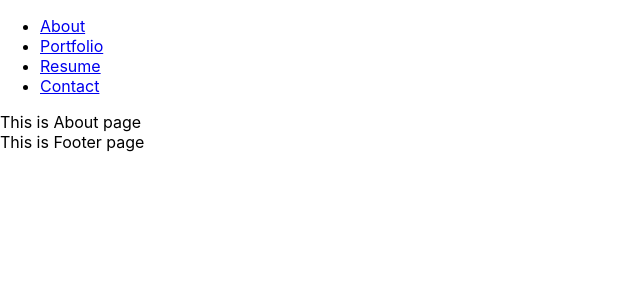
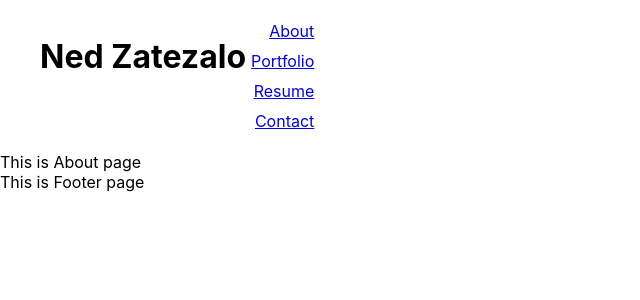
Before and after one commit to NebsterOne/Challenge20, a React (Create React App) app: page / in a window 1280 px wide. Shown: the top 300 px of the page, without its empty margins (0-640 px from the left). Built offline with nearby package versions, Linux system fonts and the light colour scheme.

Commit message:
some css added

```diff
--- a/src/components/Navigation.js
+++ b/src/components/Navigation.js
@@ -5,6 +5,8 @@ import React from "react";
 function Navigation({ currentPage, handlePageChange }) {
   return (
     <ul className="nav nav-tabs">
+      <h1>Ned Zatezalo</h1>
+      <div>
       <li className="nav-item">
         <a
           href="#about"
@@ -49,6 +51,7 @@ function Navigation({ currentPage, handlePageChange }) {
           Contact
         </a>
       </li>
+      </div>
     </ul>
   );
 }
--- a/src/components/Portfolio.js
+++ b/src/components/Portfolio.js
@@ -1,3 +1,5 @@
-export default function Portfolio() {
+import React from "react";
+function Portfolio() {
   return <div>This is Portfolio page</div>;
 }
+export default Portfolio;
--- a/src/index.css
+++ b/src/index.css
@@ -11,3 +11,23 @@ code {
   font-family: source-code-pro, Menlo, Monaco, Consolas, 'Courier New',
     monospace;
 }
+
+header{
+  display:flex;
+  flex-direction: column;
+  flex-wrap: wrap;
+  justify-items: center;
+  justify-content: space-between;
+}
+
+.nav{
+  display: flex;
+  flex-direction: row;
+  justify-items: center;
+
+}
+.nav-item{
+  list-style-type: none;
+  padding: 5px;
+  text-align: right;
+}
```
